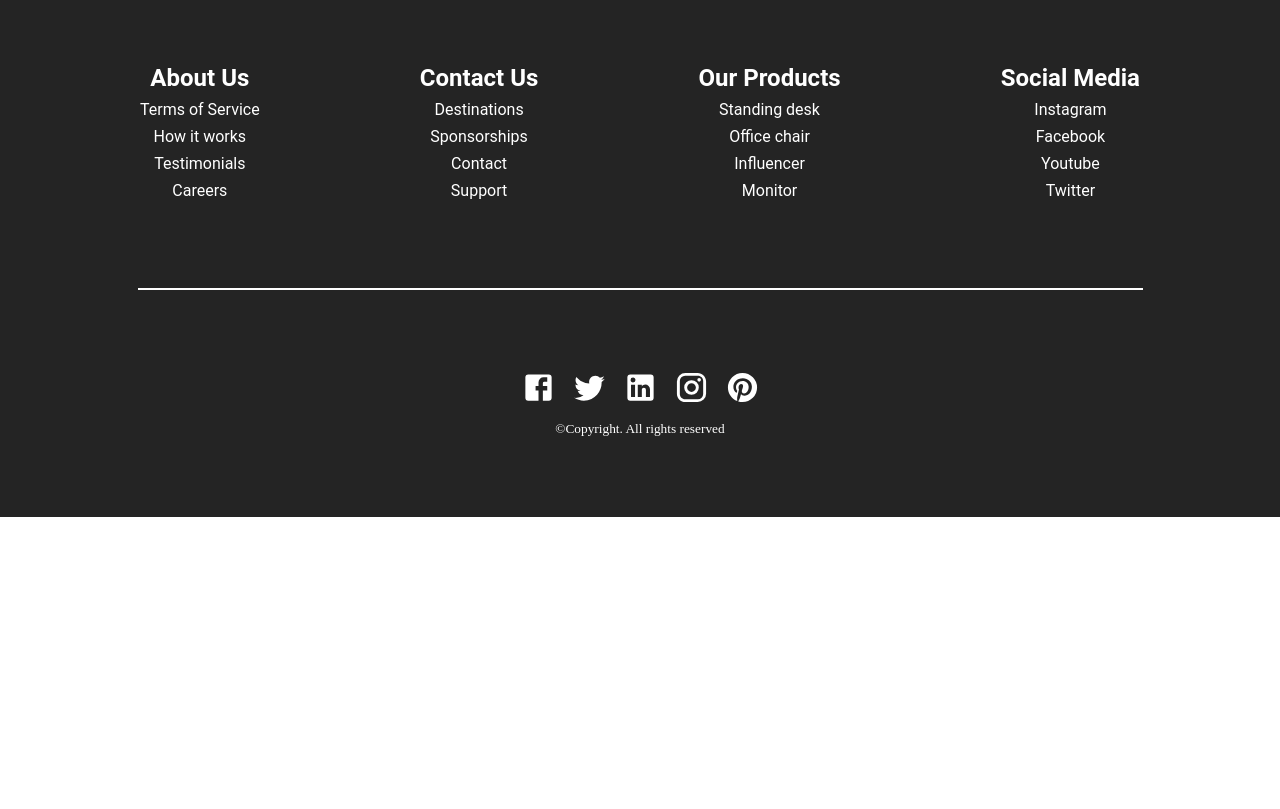
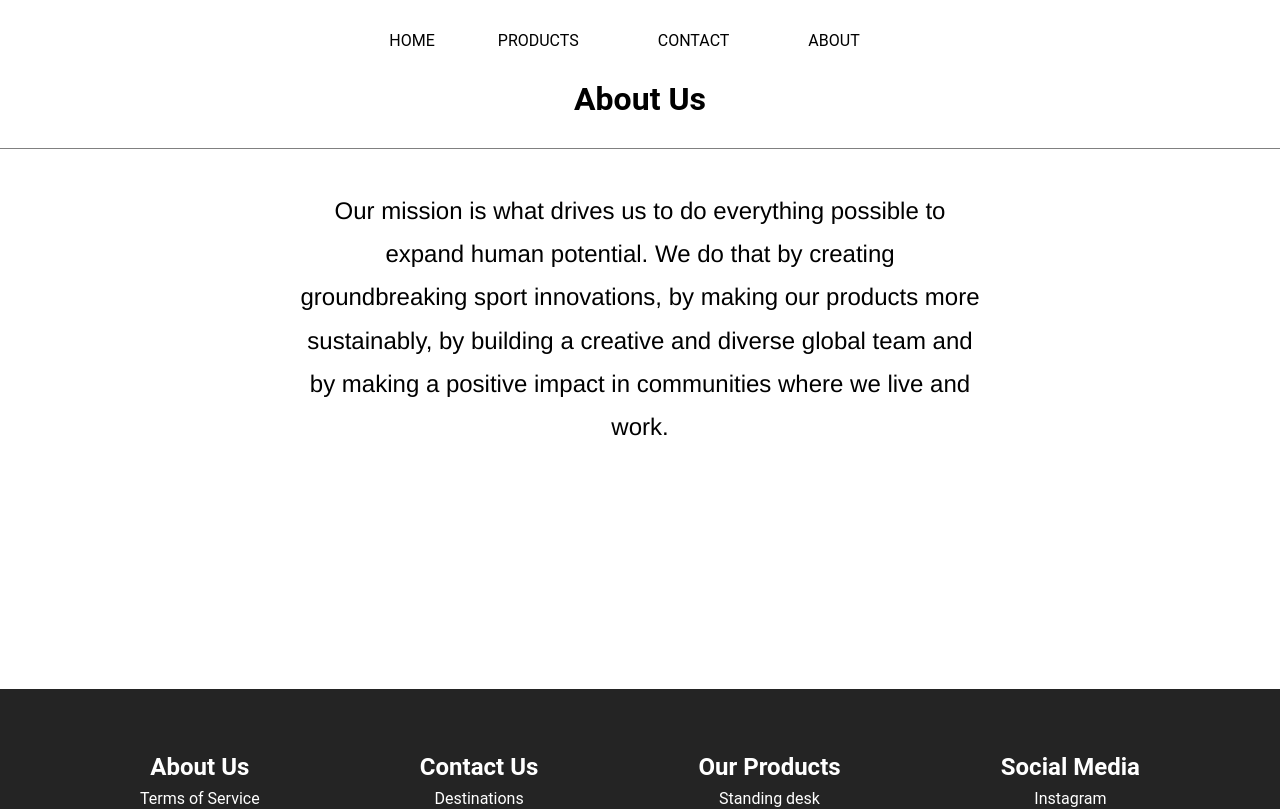
Before and after one commit to araymond11/ecommerce-frontend, a React (Create React App) app: page /about in a window 1280 px wide. Shown: the top 809 px of the page. Built offline with nearby package versions, Linux system fonts and the light colour scheme.

Commit message:
Ajout Page About

```diff
--- a/src/App.jsx
+++ b/src/App.jsx
@@ -3,6 +3,7 @@ import Products from './pages/Products/Products';
 import { BrowserRouter as Router, Route, Switch} from 'react-router-dom';
 import Homepage from './pages/Homepage/Homepage';
 import Contact from './pages/Contact/Contact';
+import About from './pages/About/About';
 import Footer from './components/Footer/Footer';
 
 function App() {
@@ -18,6 +19,9 @@ function App() {
         <Route path='/contact'>
           <Contact/>
         </Route>
+        <Route path='/about'>
+          <About/>
+        </Route>
       </Switch>
       <Footer/>
     </Router>
--- a/src/components/Navbar/Navbar.jsx
+++ b/src/components/Navbar/Navbar.jsx
@@ -24,7 +24,9 @@ export default function Navbar() {
             </Link>
           </li>
           <li className='navbar_item'>
+            <Link to='/about' className='navbar_item'>
                     ABOUT
+            </Link>
           </li>
         </ul>
       </nav>
--- /dev/null
+++ b/src/pages/About/About.css
@@ -0,0 +1,16 @@
+.main_text_about{
+    width: 100%;
+    padding-right: 15px;
+    padding-left: 15px;
+    margin-right: auto;
+    margin-left: auto;
+}
+
+.about_container{
+    margin: 0 300px;
+    font-size: 1.5em;
+    height: 500px;
+    font-family: Helvetica, Arial, sans-serif;
+    line-height: 1.8;
+    padding-top: 40px;
+}
--- /dev/null
+++ b/src/pages/About/About.jsx
@@ -0,0 +1,17 @@
+import React from 'react';
+import Navbar from '../../components/Navbar/Navbar';
+import './About.css';
+
+export default function About() {
+  return(
+    <>
+      <Navbar/>
+      <h1 className='product_header'>About Us</h1>
+      <div style= {{borderTop: '1px solid gray'}}>
+        <div className='about_container'>
+          <center>Our mission is what drives us to do everything possible to expand human potential. We do that by creating groundbreaking sport innovations, by making our products more sustainably, by building a creative and diverse global team and by making a positive impact in communities where we live and work.</center>
+        </div>
+      </div>
+    </>
+  );
+}
--- a/src/pages/Products/Products.css
+++ b/src/pages/Products/Products.css
@@ -20,6 +20,9 @@
     display: flex;
     justify-content: center;
     margin-bottom: 30px;
+    font-family: Roboto, sans-serif;
+    font-weight: 600;
+
 }
 
 .filter_container{
```
